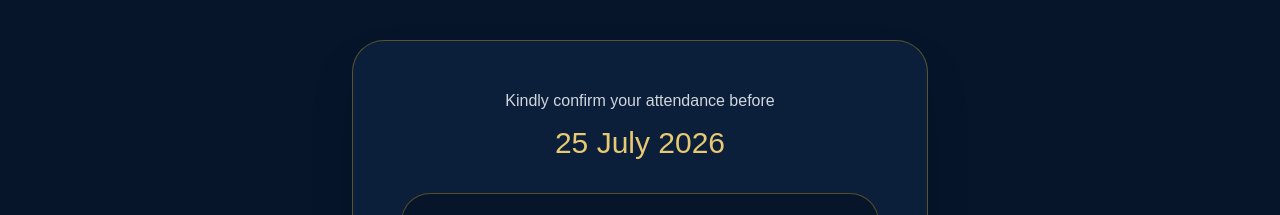
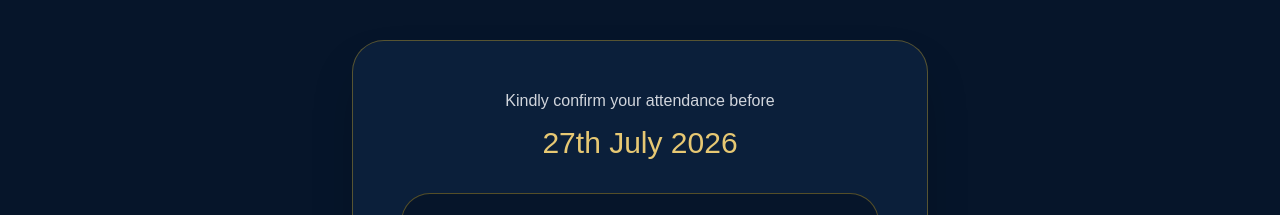
Before and after one commit to thilinachamodrox-cell/wedding-invitation, a Next.js app: page / in a window 1280 px wide. Shown: the part 3500-3715 px from the top of the page. Built offline with nearby package versions, Linux system fonts and the light colour scheme.

Commit message:
Update RSVP deadline to 28 July 2026

```diff
--- a/src/components/RSVP.tsx
+++ b/src/components/RSVP.tsx
@@ -122,7 +122,7 @@ Kindly confirm your attendance before
 
 <p className="mt-3 text-3xl text-[#E7C873]">
 
-25 July 2026
+27th July 2026
 
 </p>
 
```
